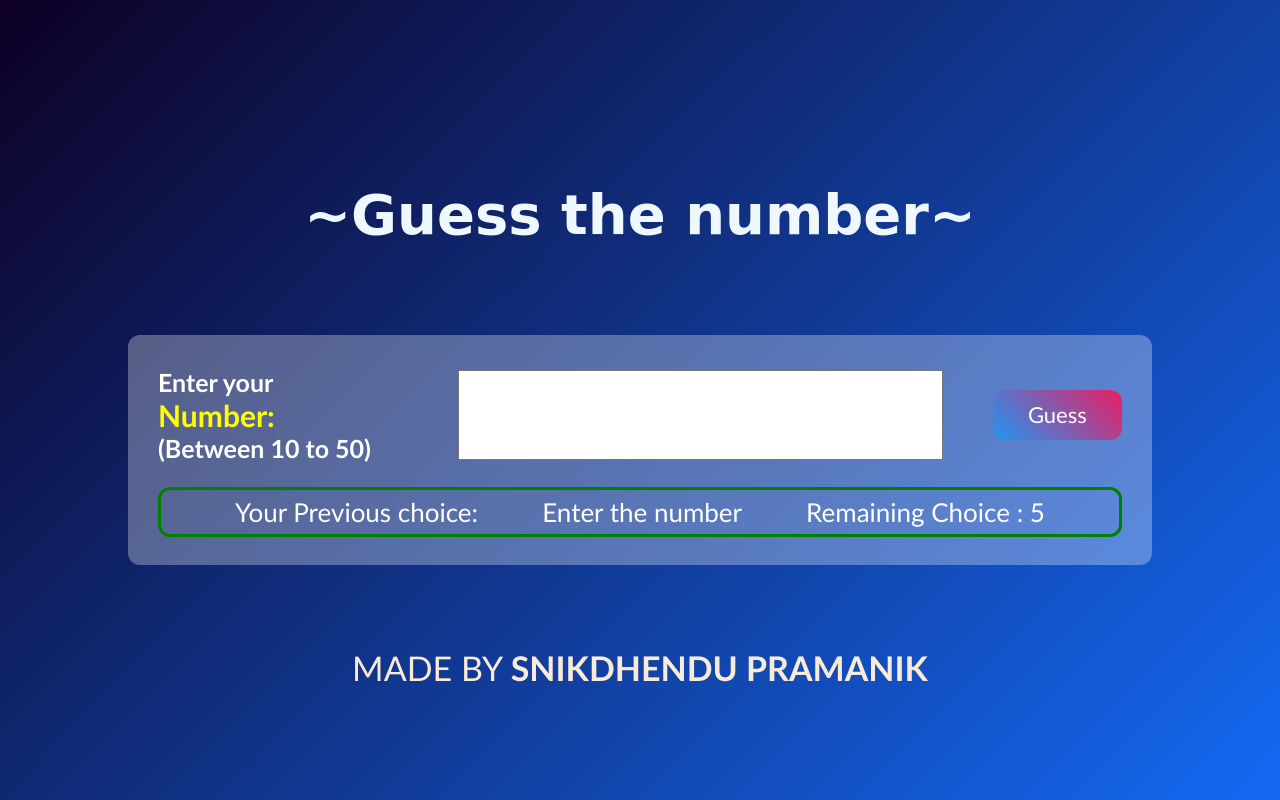
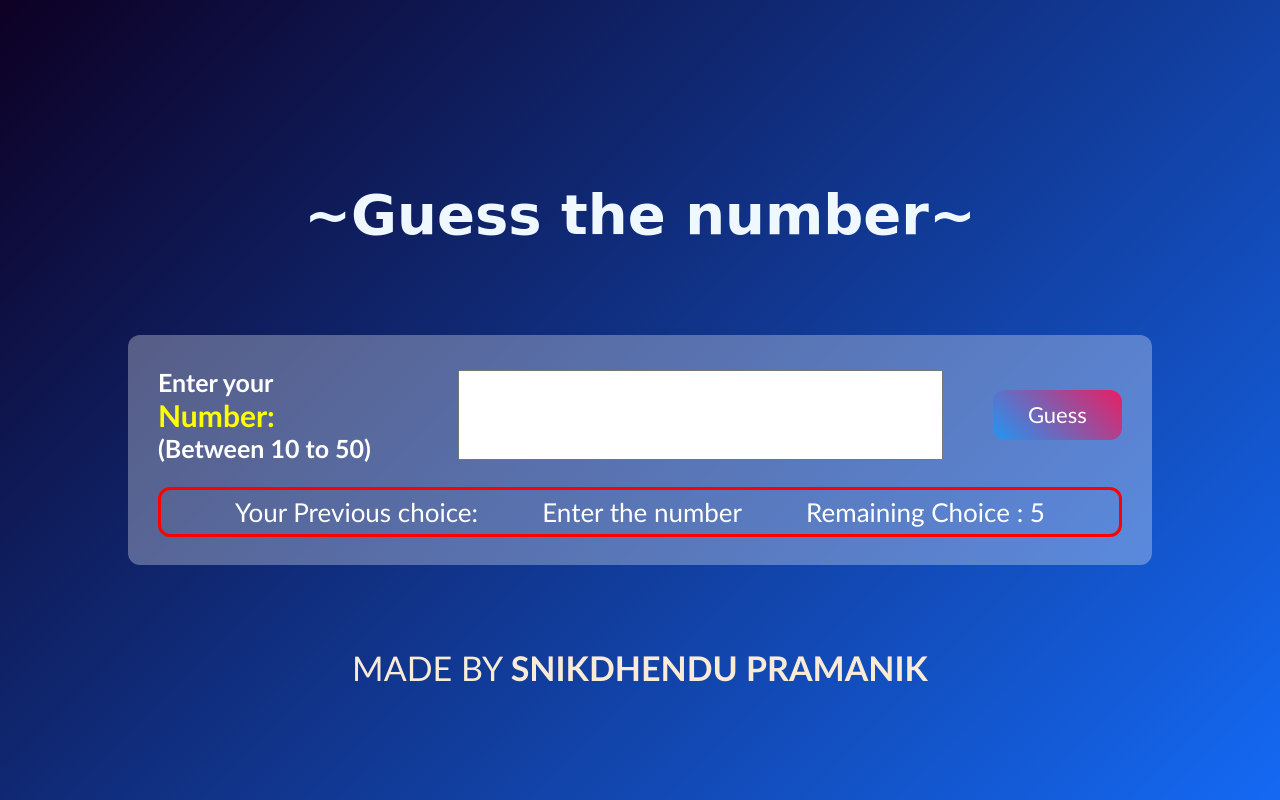
Before and after one commit to snikdhendu/Guess_the_number, a plain HTML site: page index.html in a window 1280 px wide. Drawn offline with nearby package versions, Linux system fonts and the light colour scheme.

Commit message:
Update style.css

```diff
--- a/style.css
+++ b/style.css
@@ -111,7 +111,7 @@ button:hover{
     align-items: center;
     justify-content: space-evenly;
     width: 100%;
-    border: 3px solid green;
+    border: 3px solid red;
     padding: 10px;
     border-radius: 12px;
 }
```
